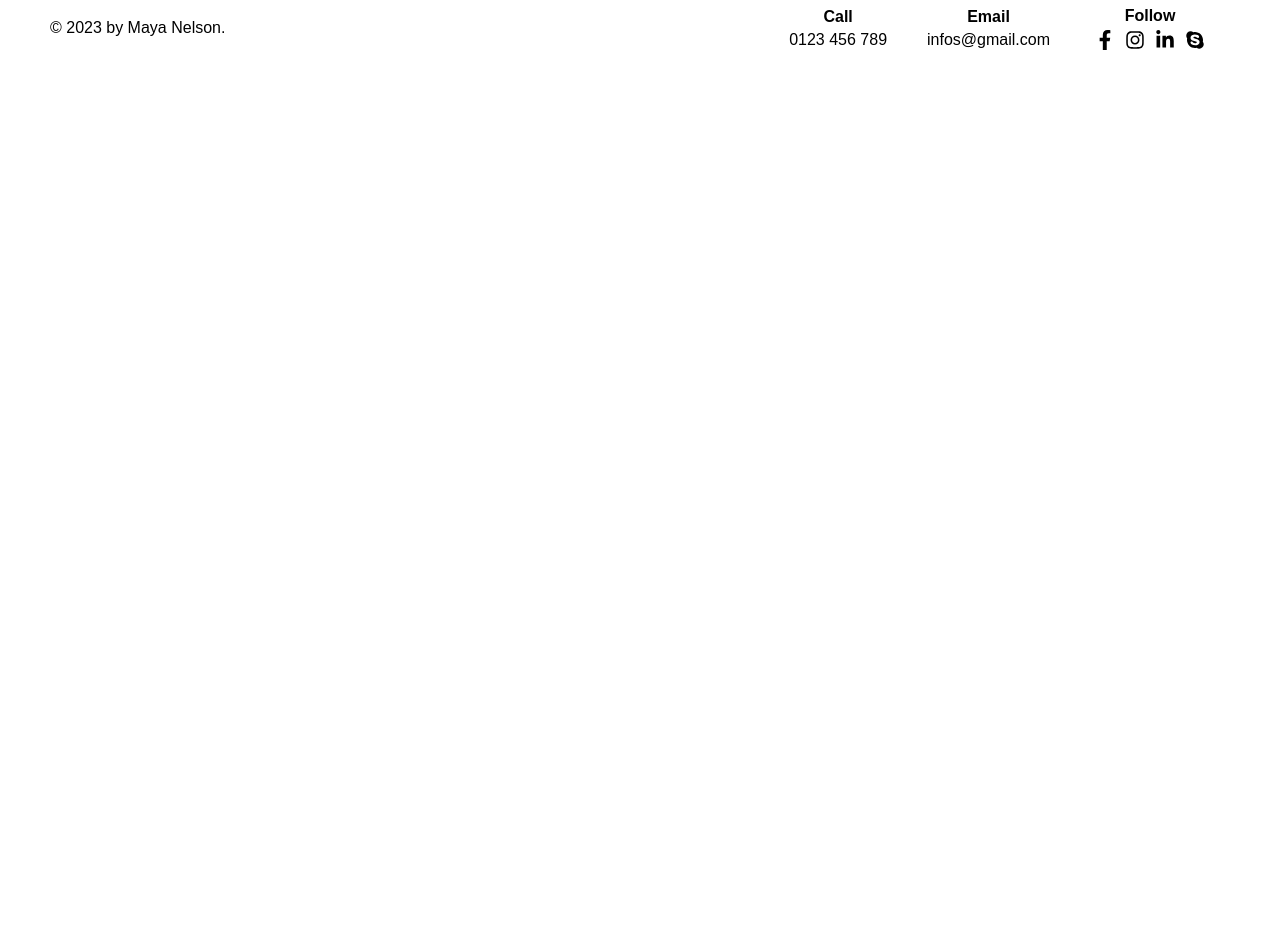
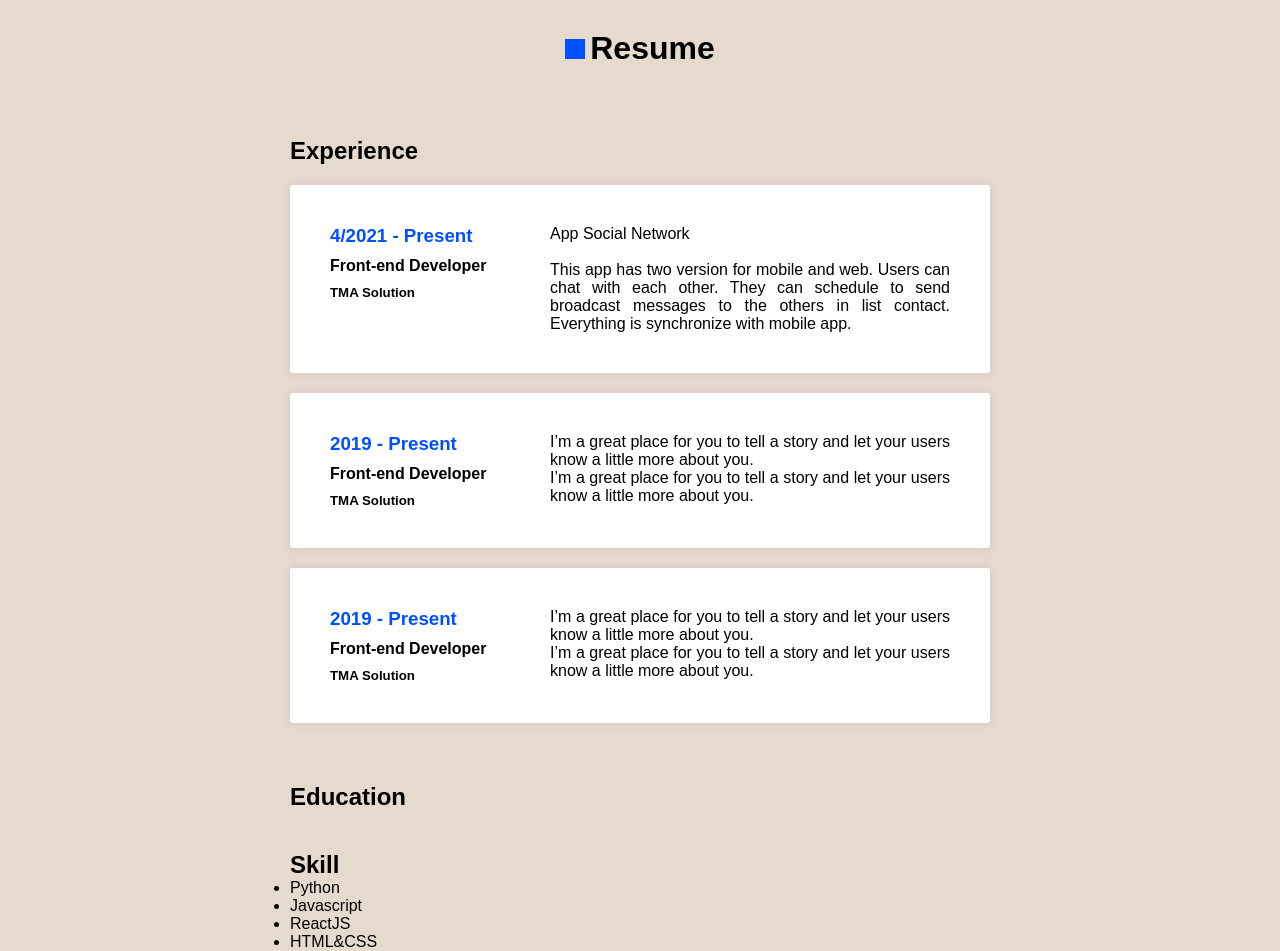
Before and after one commit to tduong5522/creative_cv, a React (Create React App) app: page /resume in a window 1280 px wide. Shown: the part 140-1091 px from the top of the page. Before the commit the page ends 800 px from the top, so only its background shows below. Built offline with nearby package versions, Linux system fonts and the light colour scheme.

Commit message:
Base of Resume Page

```diff
--- a/src/components/page/HomePage.jsx
+++ b/src/components/page/HomePage.jsx
@@ -1,10 +1,12 @@
 import React from "react";
-import "../../scss/home.scss";
+
 import avatar from "../../images/avatar.jpg";
 import facebook from "../../svg/facebook-f-brands.svg";
 import instagram from "../../svg/instagram-brands.svg";
 import linkedin from "../../svg/linkedin-in-brands.svg";
 import skype from "../../svg/skype-brands.svg";
+
+import "../../scss/home.scss";
 
 const HomePage = () => {
   return (
--- a/src/components/page/Resume.jsx
+++ b/src/components/page/Resume.jsx
@@ -1,11 +1,69 @@
 import React from 'react'
+
+import {experiences, education, professionalSkills, skills, languages} from "../../share/dataResume";
+
+import "../../scss/resume.scss";
+
+
 
 const Resume = () => {
     return (
-        <div>
-            Resume
+        <div className="resume__container">
+            <h1 className="resume__header"> Resume</h1>
+            <section className="resume__experience">
+                <h2 className="resume__title">
+                    Experience
+                </h2>
+                {experiences.map(experience => <CardResume time={experience.time} title={experience.jobTitle} subTitle={experience.companyName} description={experience.descriptionTask}/>)}
+            </section>
+            <section className="resume__education">
+                <h2 className="resume__title">
+                   Education
+                </h2>
+
+            </section>
+            <section className="resume__skill">
+                <h2 className="resume__title">
+                   Skill
+                </h2>
+                <ResumeList list={skills}/>
+            </section>
+            <section className="resume__professional-skill">
+                <h2 className="resume__title">
+                    Professional skillset
+                </h2>
+                <ResumeList list={professionalSkills}/>
+            </section>
+            <section className="resume__languages">
+                <h2 className="resume__title">
+                    Languages
+                </h2>
+                <ResumeList list={languages}/>
+            </section>
         </div>
     )
 }
 
+const ResumeList = ({list}) =>(
+    <ul className="resume__list">
+        {list.map(item => <li className="resume__item">{item}</li>)}
+     </ul>
+)
+
+
+const CardResume = ({time, title, subTitle, description}) => {
+return (
+    <div className="resume__card">
+        <div className="resume__card--info">
+            <h3 className="card__time">{time}</h3>
+            <h4 className="card__title">{title}</h4>
+            <h5 className="card__subtitle">{subTitle}</h5>
+        </div>
+        <div className="resume__card--description">
+            <p className="card__description">{description}</p>
+        </div>
+    </div>
+    )
+}
+
 export default Resume
--- /dev/null
+++ b/src/scss/resume.scss
@@ -0,0 +1,75 @@
+* {
+    box-sizing: border-box;
+    margin: 0;
+    padding: 0;
+}
+
+$widthMobile: 900px;
+
+.resume__container{
+    background-color: #e6dace;
+    padding: 20px 0;
+    .resume__header{
+        margin: 50px auto;
+        display: flex;
+        position: relative;
+        justify-content: center;
+        align-items: center;
+        &::before {
+            content: '';
+            width: 20px;
+            height: 20px;
+            background-color: #0050FF;
+            margin-right: 5px;
+        }
+    }
+
+    section {
+        width: 700px;
+        padding: 20px 0;
+        margin: 0 auto;
+
+        @media screen and (max-width:$widthMobile) {
+            width: initial;
+            margin: 0 20px;
+        }
+    }
+
+    .resume__card {
+        background-color: #ffffff;
+        margin : 20px 0;
+        padding: 40px;
+        display: flex;
+        justify-content: space-between;
+        border-radius: 3px;
+        box-shadow: 0 0 10px rgba($color: #000000, $alpha: 0.1);
+        &--info {
+            width: 200px;
+            .card__time {
+                margin-bottom: 10px;
+                color: #0050FF;
+                font-weight: 900;
+            }
+
+            .card__title {
+                margin-bottom: 10px;
+            }
+        }
+
+        &--description {
+            width: 400px;
+            .card__description {
+                text-align: justify;
+                white-space:pre-line;
+            }
+        }
+        @media screen and (max-width:$widthMobile) {
+            display: block;
+        }
+    }
+
+    .resume__experience {
+
+
+    }
+}
--- /dev/null
+++ b/src/share/dataResume.js
@@ -0,0 +1,46 @@
+export const experiences =  [
+    {
+        time : "4/2021 - Present",
+        jobTitle: "Front-end Developer",
+        companyName: "TMA Solution",
+        descriptionTask: "App Social Network\n\nThis app has two version for mobile and web. Users can chat with each other. They can schedule to send broadcast messages to the others in list contact. Everything is synchronize with mobile app."
+    },
+    {
+        time : "2019 - Present",
+        jobTitle: "Front-end Developer",
+        companyName: "TMA Solution",
+        descriptionTask: "I’m a great place for you to tell a story and let your users know a little more about you.\nI’m a great place for you to tell a story and let your users know a little more about you."
+    },
+    {
+        time : "2019 - Present",
+        jobTitle: "Front-end Developer",
+        companyName: "TMA Solution",
+        descriptionTask: "I’m a great place for you to tell a story and let your users know a little more about you.\nI’m a great place for you to tell a story and let your users know a little more about you."
+    },
+]
+
+export const education = {
+    time : "2019 - Present",
+    universityName: "UIT (University of Information Technology)",
+    major: "Bachelor of Engineering in Security Information",
+    descriptionTask: "I’m a great place for you to tell a story and let your users know a little more about you.\n I’m a great place for you to tell a story and let your users know a little more about you."
+}
+
+
+export const professionalSkills = [
+    "Teamwork & Collaboration",
+    "Smart Thinking",
+]
+
+export const skills = [
+    "Python",
+    "Javascript",
+    "ReactJS",
+    "HTML&CSS",
+    "SCSS"
+]
+
+
+export const languages = [
+    "English",
+]
```
